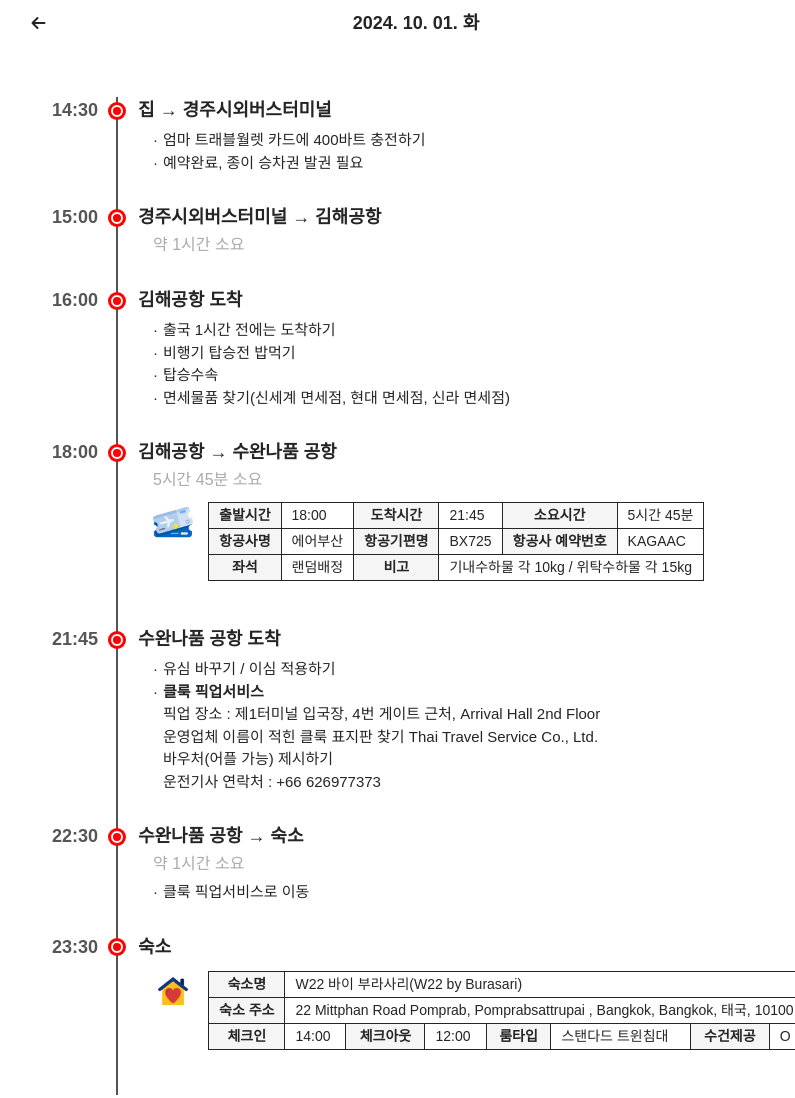
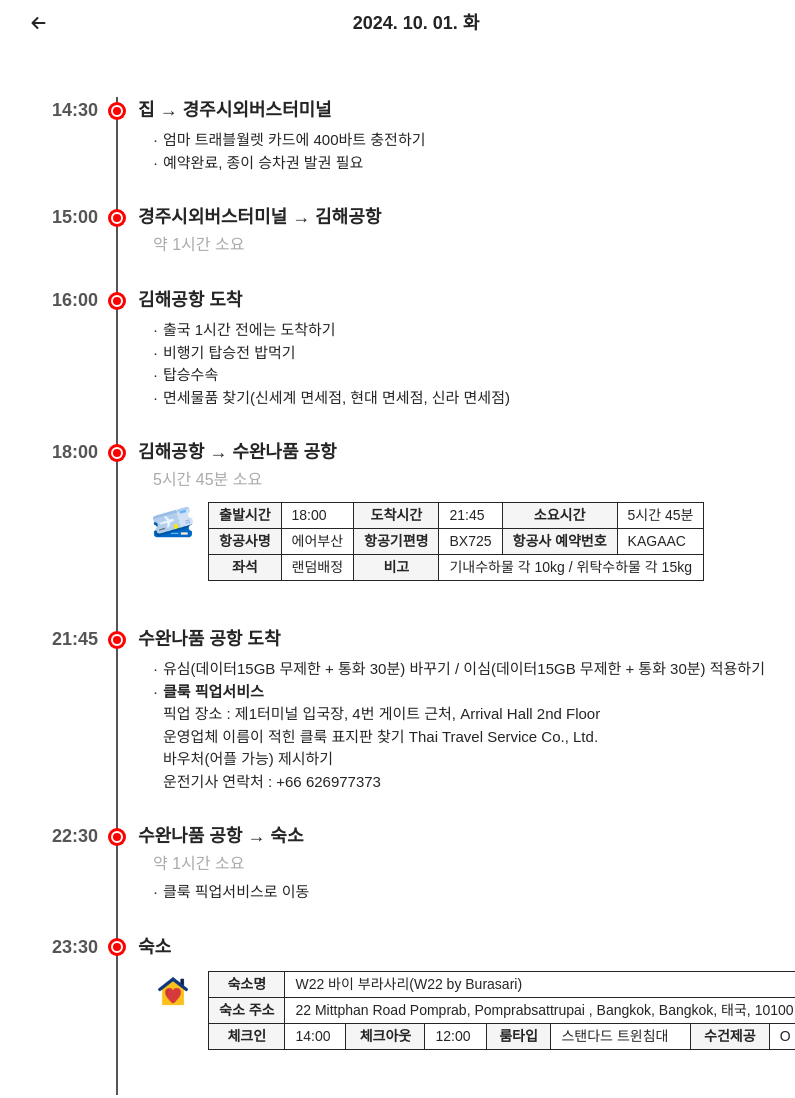
Before and after one commit to LeeTaegyung/travel-guide, a plain HTML site: page 202410_Thailand/detail/d_241001.html in a window 1280 px wide. Shown: the top 1098 px of the page, without its empty margins (224-1019 px from the left). Drawn offline with Linux system fonts and the light colour scheme; a web font is replaced by a local one.

Commit message:
내용 수정

```diff
--- a/202410_Thailand/detail/d_241001.html
+++ b/202410_Thailand/detail/d_241001.html
@@ -107,7 +107,10 @@
                         <div class="location">수완나품 공항 도착</div>
                         <div class="note">
                             <ul class="list">
-                                <li>유심 바꾸기 / 이심 적용하기</li>
+                                <li>
+                                    유심(데이터15GB 무제한 + 통화 30분) 바꾸기 /
+                                    이심(데이터15GB 무제한 + 통화 30분) 적용하기
+                                </li>
                                 <li>
                                     <div>
                                         <strong>클룩 픽업서비스</strong> <br />
```
